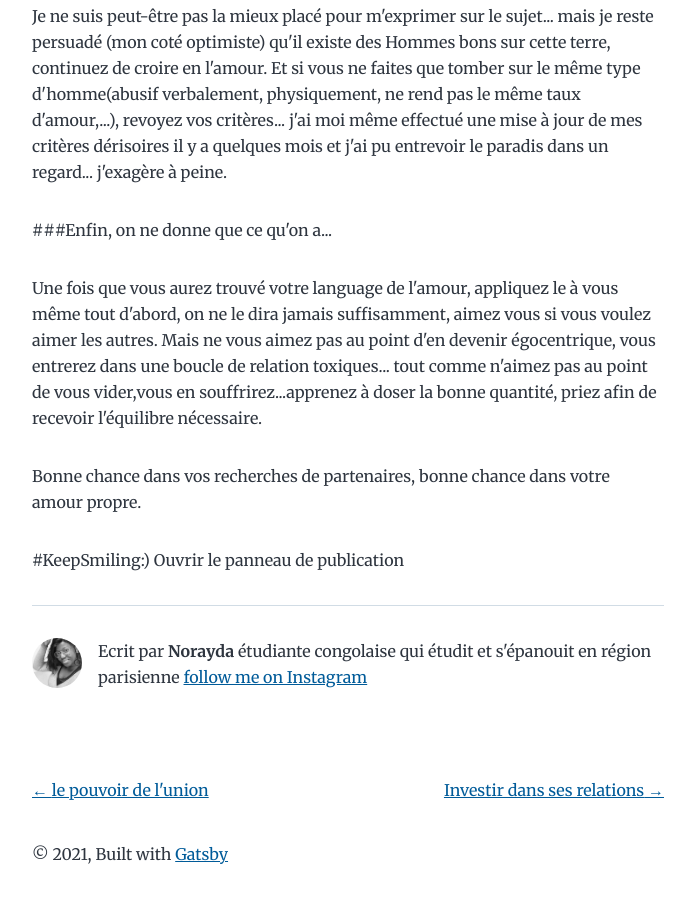
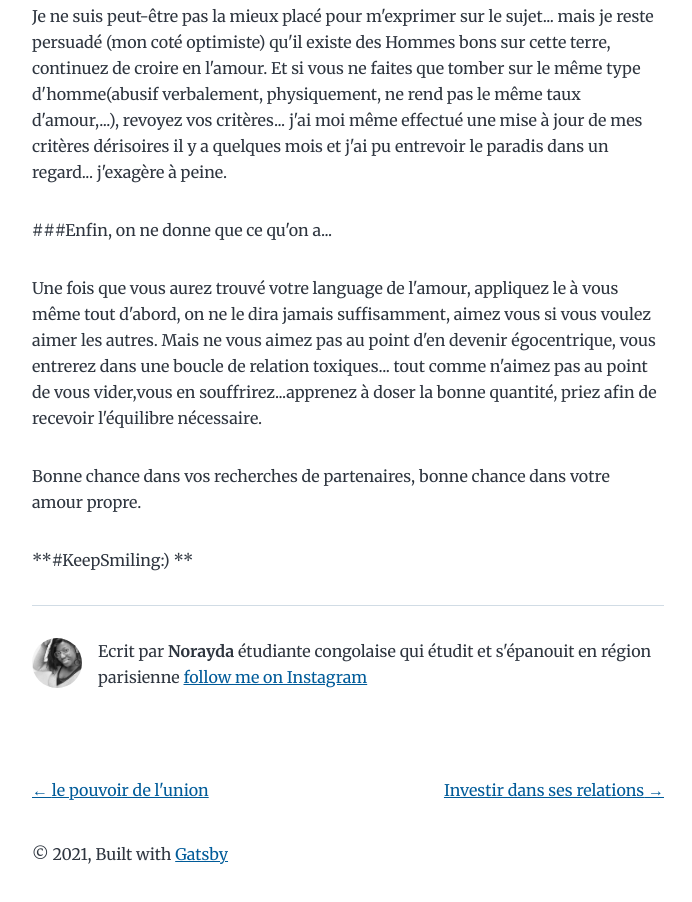
Before and after one commit to norayda/comosus, a Gatsby site: page /amour/ in a window 1280 px wide. Shown: the part 991-1893 px from the top of the page, without its empty margins (292-984 px from the left). Built offline with nearby package versions, Linux system fonts and the light colour scheme; Gatsby itself is replaced by a stand-in of ours.

Commit message:
Update index.md

```diff
--- a/content/blog/amour/index.md
+++ b/content/blog/amour/index.md
@@ -47,5 +47,4 @@ priez afin de recevoir l'équilibre nécessaire.
 
 Bonne chance dans vos recherches de partenaires, bonne chance dans votre amour propre.
 
-#KeepSmiling:)
-Ouvrir le panneau de publication
+**#KeepSmiling:) **
```
